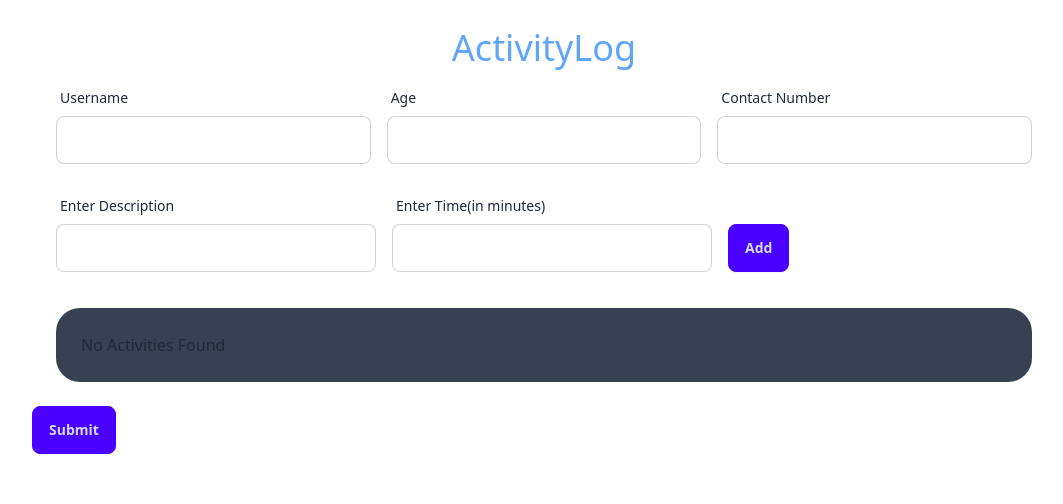
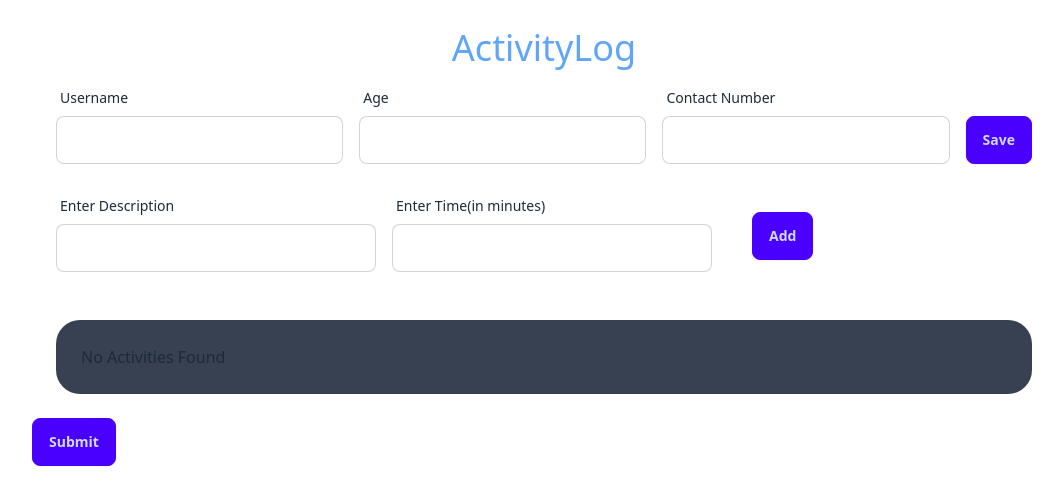
Before and after one commit to AshutoshBhattarai/React-training-1, a React (Vite) app: page / in a window 1280 px wide. Shown: the top 504 px of the page, without its empty margins (96-1159 px from the left). Built offline with nearby package versions, Linux system fonts and the light colour scheme.

Commit message:
Complete Assignment Day4

```diff
--- a/src/components/ActivityLog/ActivityForm.tsx
+++ b/src/components/ActivityLog/ActivityForm.tsx
@@ -72,7 +72,7 @@ const ActivityForm = (props: {
         {formErrors.time && displayErrorMessage(formErrors.time.message!)}
       </div>
 
-      <div className="flex items-end">
+      <div className="flex items-center p-6">
         <button className="btn btn-primary" type="submit">
           Add
         </button>
--- a/src/components/ActivityLog/UserForm.tsx
+++ b/src/components/ActivityLog/UserForm.tsx
@@ -1,5 +1,6 @@
 import { zodResolver } from '@hookform/resolvers/zod';
 import UserFormData from 'interface/UserFormData';
+import { useState } from 'react';
 import { SubmitHandler, useForm } from 'react-hook-form';
 import { z } from 'zod';
 
@@ -23,6 +24,7 @@ const userFormSchema = z.object({
 });
 
 const UserForm = (props: { setUserData: (data: UserFormData) => void }) => {
+  const [editing, setEditing] = useState<boolean>(true);
   const {
     register,
     handleSubmit,
@@ -42,7 +44,7 @@ const UserForm = (props: { setUserData: (data: UserFormData) => void }) => {
 
   const onFormSubmit: SubmitHandler<UserFormData> = (data: UserFormData) => {
     props.setUserData(data);
-    console.log(data);
+    setEditing(false);
   };
 
   return (
@@ -57,6 +59,7 @@ const UserForm = (props: { setUserData: (data: UserFormData) => void }) => {
         <input
           {...register('username', { required: true })}
           className="input input-bordered w-full max-w-xs"
+          disabled={!editing}
         />
 
         {formErrors.username &&
@@ -71,6 +74,7 @@ const UserForm = (props: { setUserData: (data: UserFormData) => void }) => {
           type="number"
           {...register('age', { required: true })}
           className="input input-bordered w-full max-w-xs"
+          disabled={!editing}
         />
 
         {formErrors.age && displayErrorMessage(formErrors.age.message!)}
@@ -84,10 +88,28 @@ const UserForm = (props: { setUserData: (data: UserFormData) => void }) => {
           type="number"
           {...register('contactNumber', { required: true })}
           className="input input-bordered w-full max-w-xs"
+          disabled={!editing}
         />
         {formErrors.contactNumber &&
           displayErrorMessage(formErrors.contactNumber.message!)}
       </label>
+      <div className="flex items-end">
+        {editing ? (
+          <button className="btn btn-primary" type="submit">
+            Save
+          </button>
+        ) : (
+          <button
+            className="btn btn-primary"
+            onClick={(e) => {
+              e.preventDefault();
+              setEditing(true);
+            }}
+          >
+            Edit
+          </button>
+        )}
+      </div>
     </form>
   );
 };
--- a/src/components/ActivityLog/index.tsx
+++ b/src/components/ActivityLog/index.tsx
@@ -34,9 +34,16 @@ const ActivityLog = () => {
             <p>No Activities Found</p>
           )}
         </div>
-
         <div>
-          <button className="btn btn-primary">Submit</button>
+          <button
+            className="btn btn-primary"
+            onClick={() => {
+              console.log('UserData', userData);
+              console.log('Activities', activity);
+            }}
+          >
+            Submit
+          </button>
         </div>
       </div>
     </div>
```
